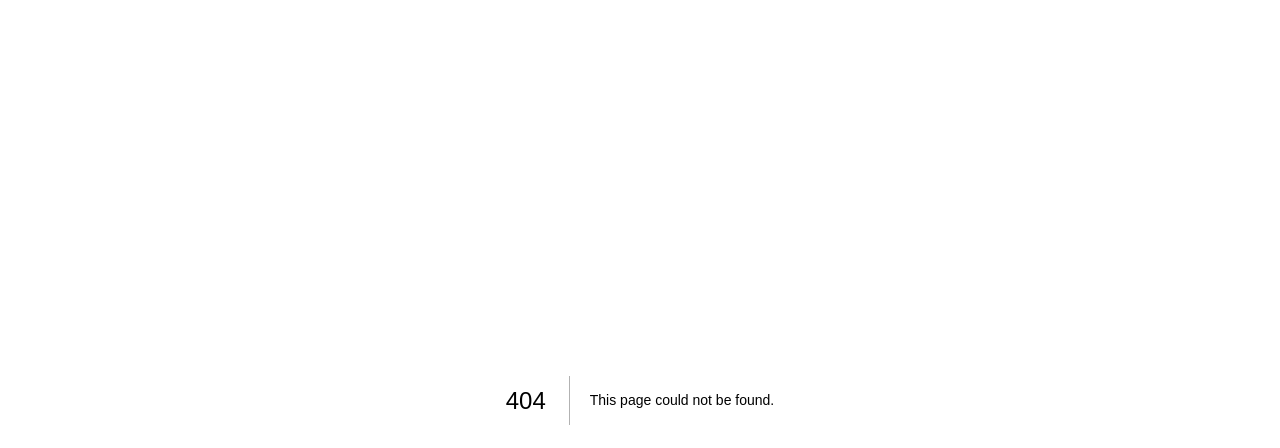
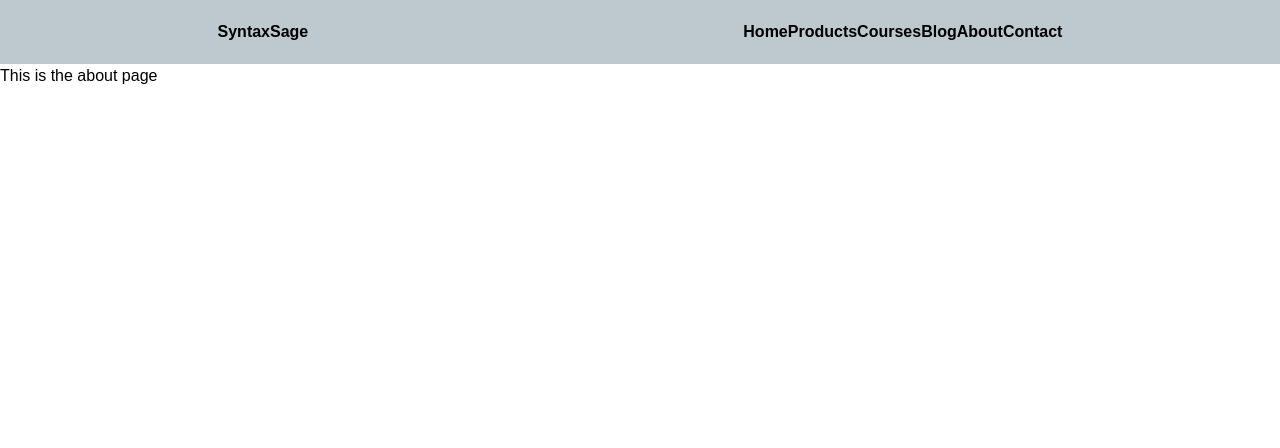
Before and after one commit to syntax-sage/sage-dev-app, a Next.js app: page /about in a window 1280 px wide. Before the commit this address had no page. Shown: the top 448 px of the page. Built offline with nearby package versions, Linux system fonts and the light colour scheme.

Commit message:
added navbar to layout - routing done

```diff
--- /dev/null
+++ b/app/about/page.tsx
@@ -0,0 +1,9 @@
+import React from "react";
+
+type Props = {};
+
+function page({}: Props) {
+  return <div>This is the about page</div>;
+}
+
+export default page;
--- /dev/null
+++ b/app/blog/page.tsx
@@ -0,0 +1,9 @@
+import React from "react";
+
+type Props = {};
+
+function page({}: Props) {
+  return <div>This is the blogs page</div>;
+}
+
+export default page;
--- /dev/null
+++ b/app/components/navbar.tsx
@@ -0,0 +1,55 @@
+import Image from "next/image";
+import React from "react";
+
+type Props = {};
+
+const navbar = (props: Props) => {
+  return (
+    <>
+      <nav className=" w-screen h-16 bg-[#BEC8CF] flex justify-around items-center font-[600]">
+        <div>
+          <a href="/" title="Homepage">
+            <h1>SyntaxSage</h1>
+            {/* <Image src="" alt="" width={300} height={50} /> */}
+          </a>
+        </div>
+        <div className=" xs:hidden ">
+          <ul className="flex">
+            <li>
+              <a href="/" title="Homepage">
+                Home
+              </a>
+            </li>
+            <li>
+              <a href="/products" title="Our Products">
+                Products
+              </a>
+            </li>
+            <li>
+              <a href="/courses" title="Our Courses">
+                Courses
+              </a>
+            </li>
+            <li>
+              <a href="/blog" title="Our Blog">
+                Blog
+              </a>
+            </li>
+            <li>
+              <a href="/about" title="About Us">
+                About
+              </a>
+            </li>
+            <li>
+              <a href="/contact" title="Contact Us">
+                Contact
+              </a>
+            </li>
+          </ul>
+        </div>
+      </nav>
+    </>
+  );
+};
+
+export default navbar;
--- /dev/null
+++ b/app/contact/page.tsx
@@ -0,0 +1,9 @@
+import React from "react";
+
+type Props = {};
+
+function page({}: Props) {
+  return <div>This is the contact page</div>;
+}
+
+export default page;
--- /dev/null
+++ b/app/courses/page.tsx
@@ -0,0 +1,9 @@
+import React from "react";
+
+type Props = {};
+
+function page({}: Props) {
+  return <div>This is the courses page</div>;
+}
+
+export default page;
--- a/app/globals.css
+++ b/app/globals.css
@@ -7,8 +7,8 @@
 * {
   box-sizing: border-box;
   padding: 0;
+  margin: 0;
   font-family: 'Nunito Sans', sans-serif;
-  margin: 0;
 }
 
 html,
--- a/app/layout.tsx
+++ b/app/layout.tsx
@@ -1,4 +1,6 @@
+import React from "react";
 import "./globals.css";
+import Navbar from "./components/navbar";
 
 export default function RootLayout({
   children,
@@ -12,7 +14,11 @@ export default function RootLayout({
         head.tsx. Find out more at https://beta.nextjs.org/docs/api-reference/file-conventions/head
       */}
       <head />
-      <body>{children}</body>
+
+      <body>
+        <Navbar></Navbar>
+        {children}
+      </body>
     </html>
   );
 }
--- /dev/null
+++ b/app/products/page.tsx
@@ -0,0 +1,9 @@
+import React from "react";
+
+type Props = {};
+
+function page({}: Props) {
+  return <div>This is the products page</div>;
+}
+
+export default page;
```
